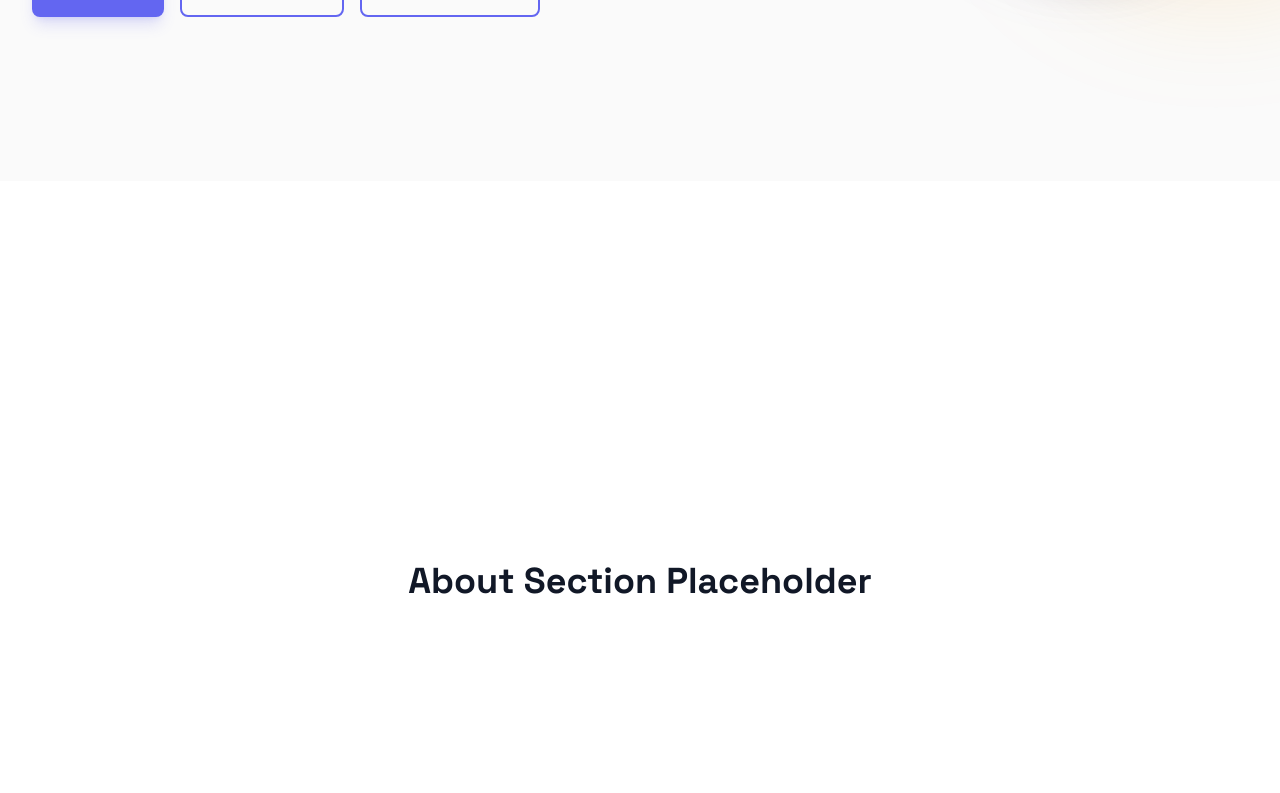
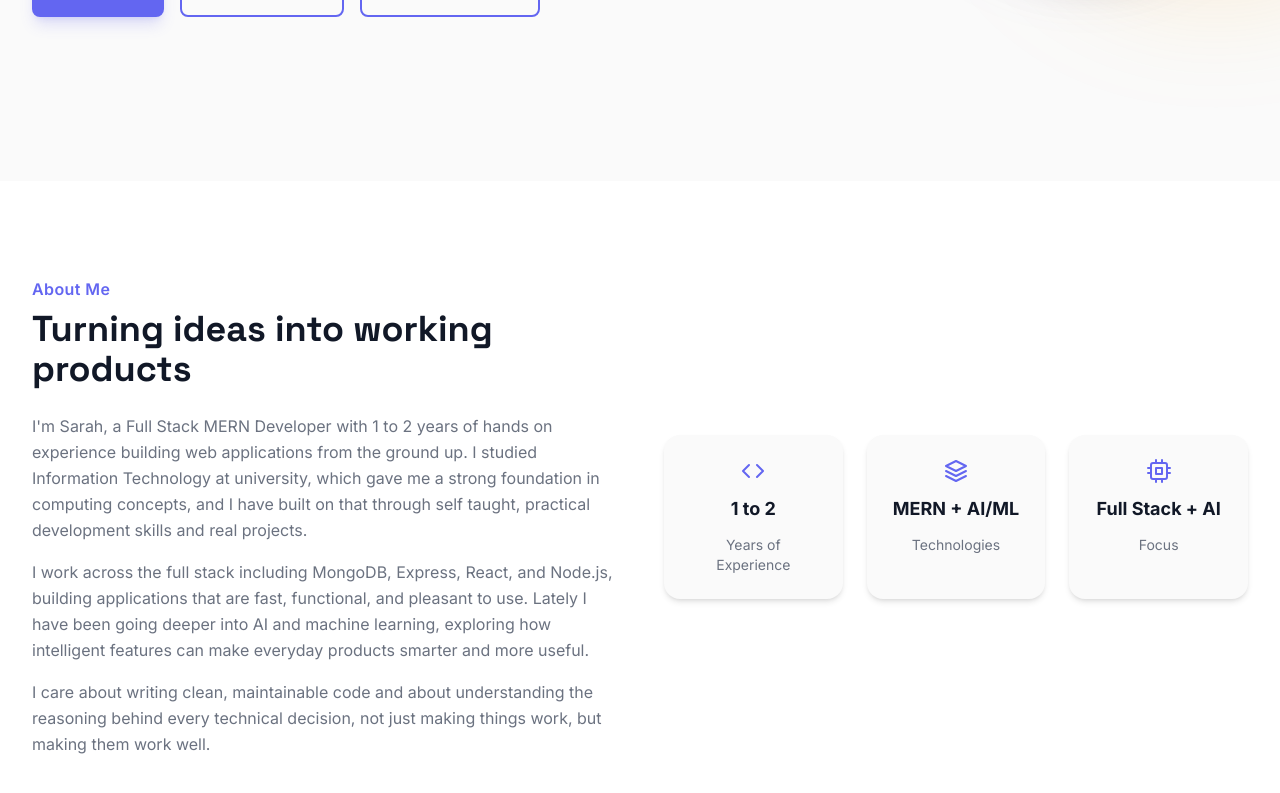
Before and after one commit to Ozoigbo-Sarah/portfolio-website, a React (Vite) app: page / in a window 1280 px wide. Shown: the part 619-1412 px from the top of the page. Built offline with nearby package versions, Linux system fonts and the light colour scheme.

Commit message:
Add About section with personalized background and stats

```diff
--- a/src/App.jsx
+++ b/src/App.jsx
@@ -1,14 +1,13 @@
 import Navbar from './components/Navbar'
 import HeroSection from './sections/HeroSection'
+import AboutSection from './sections/AboutSection'
 
 function App() {
   return (
     <div className="min-h-screen bg-bg-light dark:bg-bg-dark text-text-light dark:text-text-dark transition-colors">
       <Navbar />
       <HeroSection />
-      <div id="about" className="h-screen flex items-center justify-center bg-surface-light dark:bg-surface-dark">
-        <h1 className="text-4xl font-bold">About Section Placeholder</h1>
-      </div>
+      <AboutSection />
     </div>
   )
 }
--- /dev/null
+++ b/src/sections/AboutSection.jsx
@@ -0,0 +1,87 @@
+import { motion } from 'framer-motion'
+import { FiCode, FiCpu, FiLayers } from 'react-icons/fi'
+import Section from '../components/Section'
+
+const stats = [
+  { icon: <FiCode size={24} />, label: 'Years of Experience', value: '1 to 2' },
+  { icon: <FiLayers size={24} />, label: 'Technologies', value: 'MERN + AI/ML' },
+  { icon: <FiCpu size={24} />, label: 'Focus', value: 'Full Stack + AI' },
+]
+
+const fadeUp = {
+  hidden: { opacity: 0, y: 30 },
+  visible: (delay = 0) => ({
+    opacity: 1,
+    y: 0,
+    transition: { duration: 0.6, delay, ease: 'easeOut' },
+  }),
+}
+
+function AboutSection() {
+  return (
+    <Section id="about" className="bg-surface-light dark:bg-surface-dark">
+      <div className="grid md:grid-cols-2 gap-12 items-center">
+        <motion.div
+          initial="hidden"
+          whileInView="visible"
+          viewport={{ once: true, amount: 0.3 }}
+          variants={fadeUp}
+          custom={0}
+        >
+          <p className="text-primary dark:text-primary-dark font-semibold tracking-wide mb-2">
+            About Me
+          </p>
+          <h2 className="text-3xl md:text-4xl font-bold mb-6">
+            Turning ideas into working products
+          </h2>
+          <p className="text-muted-light dark:text-muted-dark mb-4 leading-relaxed">
+            I'm Sarah, a Full Stack MERN Developer with 1 to 2 years of
+            hands on experience building web applications from the ground
+            up. I studied Information Technology at university, which gave
+            me a strong foundation in computing concepts, and I have built
+            on that through self taught, practical development skills and
+            real projects.
+          </p>
+          <p className="text-muted-light dark:text-muted-dark mb-4 leading-relaxed">
+            I work across the full stack including MongoDB, Express, React,
+            and Node.js, building applications that are fast, functional,
+            and pleasant to use. Lately I have been going deeper into AI
+            and machine learning, exploring how intelligent features can
+            make everyday products smarter and more useful.
+          </p>
+          <p className="text-muted-light dark:text-muted-dark leading-relaxed">
+            I care about writing clean, maintainable code and about
+            understanding the reasoning behind every technical decision,
+            not just making things work, but making them work well.
+          </p>
+        </motion.div>
+
+        <motion.div
+          initial="hidden"
+          whileInView="visible"
+          viewport={{ once: true, amount: 0.3 }}
+          variants={fadeUp}
+          custom={0.2}
+          className="grid grid-cols-1 sm:grid-cols-3 gap-6"
+        >
+          {stats.map((stat) => (
+            <div
+              key={stat.label}
+              className="flex flex-col items-center text-center gap-3 p-6 rounded-2xl bg-bg-light dark:bg-bg-dark shadow-md hover:shadow-xl transition-shadow"
+            >
+              <div className="text-primary dark:text-primary-dark">
+                {stat.icon}
+              </div>
+              <p className="text-lg font-bold">{stat.value}</p>
+              <p className="text-sm text-muted-light dark:text-muted-dark">
+                {stat.label}
+              </p>
+            </div>
+          ))}
+        </motion.div>
+      </div>
+    </Section>
+  )
+}
+
+export default AboutSection
```
